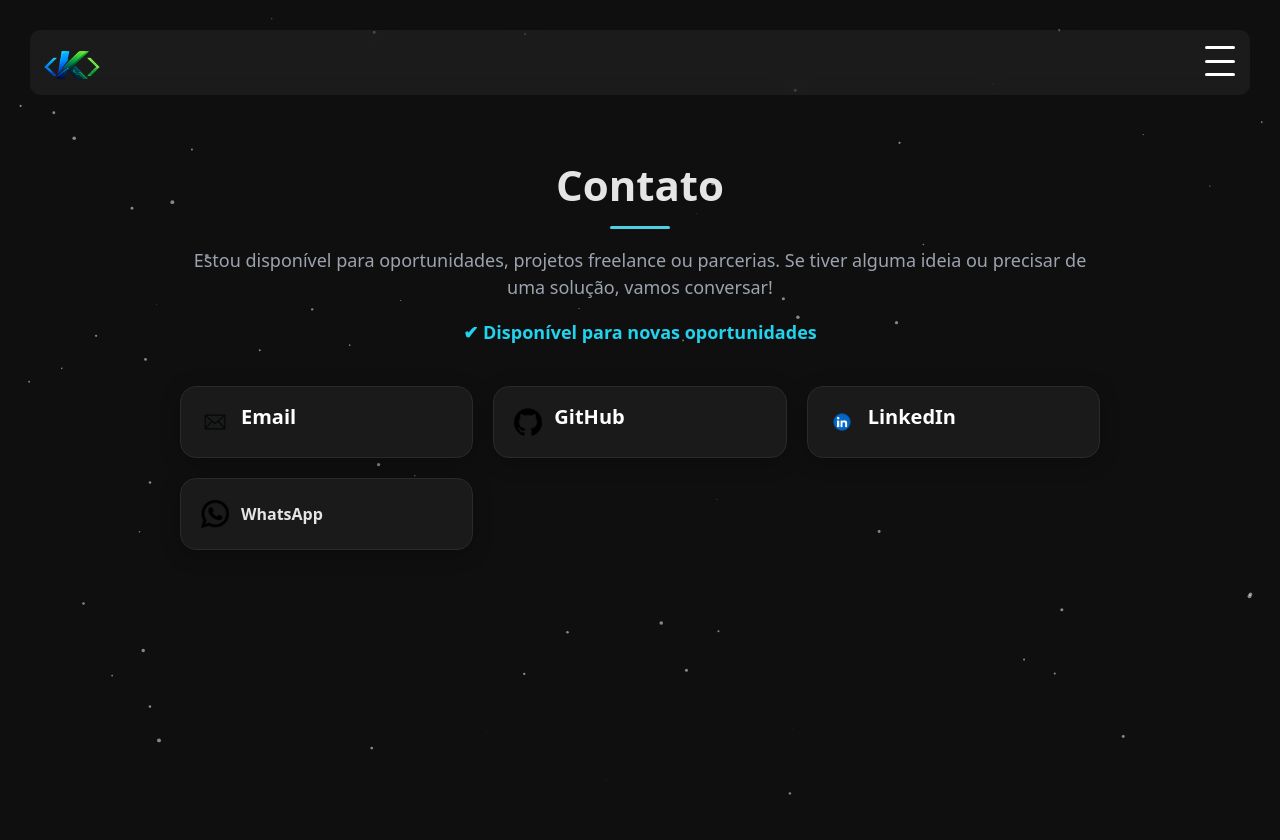
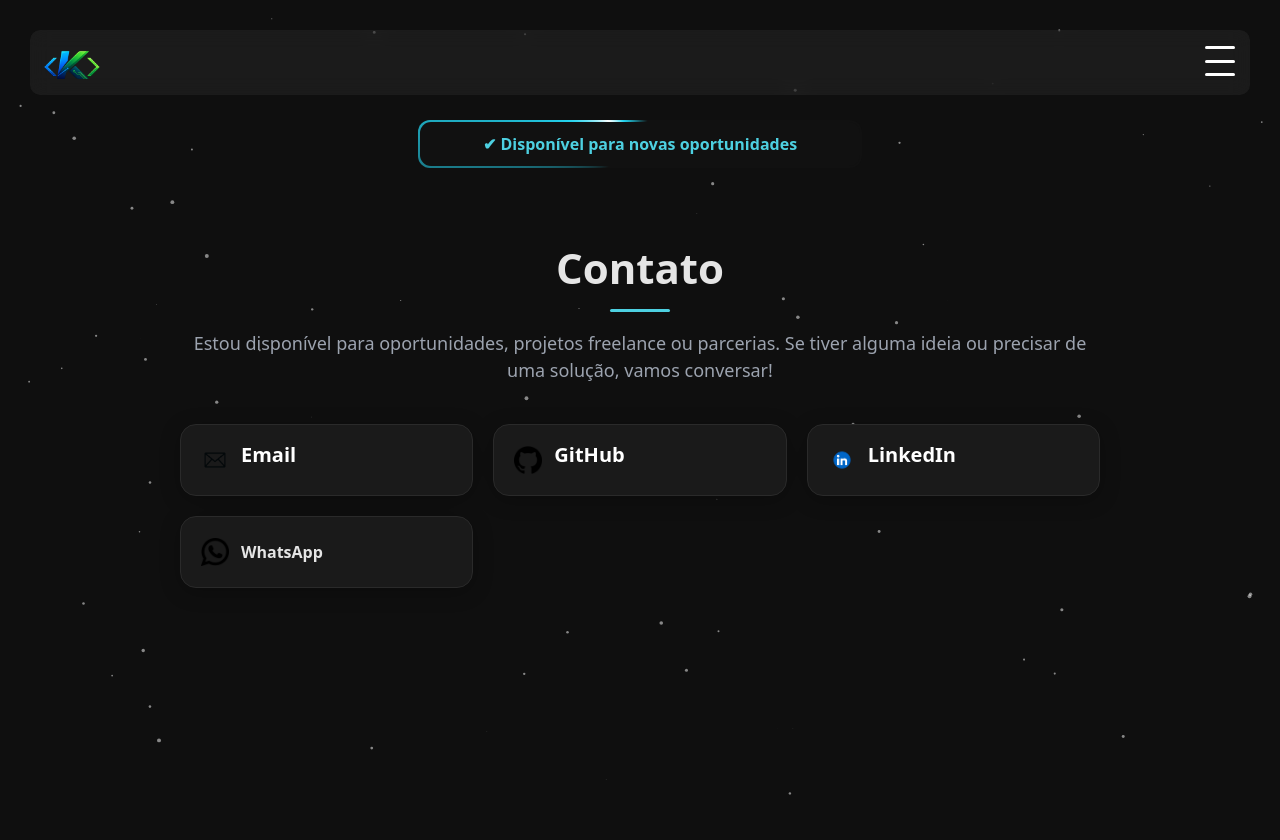
Before and after one commit to KevenLucas025/ProjetoSite, a Django app: page /contato/ in a window 1280 px wide. Shown: the top 840 px of the page. Run offline with Django 5.2, Linux system fonts and the light colour scheme; parts of the project's set-up code (start-up, migrations or seed data) failed here and were passed over.

Commit message:
nova funcionalidade

```diff
--- a/templates/base.html
+++ b/templates/base.html
@@ -14,6 +14,8 @@
   content="Keven Lucas é Desenvolvedor Python em Campinas. Portfólio com projetos em Django, automações, sistemas desktop e soluções web.">
 
   <title>Keven Lucas | Python Developer | Portfólio Django Campinas</title>
+
+
 
   <link rel="icon" type="image/png" href="{% static 'imagem_navegador/logo_site.png' %}">
 
@@ -89,6 +91,66 @@
     right: 130px;
 
     animation: flutuar 3s ease-in-out infinite;
+  }
+  .status-open {
+    position: relative;
+    background: #111;
+    color: #4dd0e1;
+    font-weight: bold;
+    text-align: center;
+    padding: 12px;
+    border-radius: 12px;
+    max-width: 420px;
+    margin: 25px auto 10px auto;
+    overflow: hidden; /* Corta o que sobrar do brilho girando */
+    z-index: 1;
+  }
+
+  /* O "BRILHO" QUE GIRA */
+  .status-open::before {
+    content: "";
+    position: absolute;
+    /* O segredo: o brilho precisa ser maior que o card para cobrir as pontas ao girar */
+    width: 800px;
+    height: 800px;
+
+    top: 50%;
+    left: 50%;
+    transform: translate(-50%, -50%);
+
+    /* Gradiente cônico que cria o rastro de luz */
+    background: conic-gradient(
+      from 0deg,
+      transparent 0%,
+      #22d3ee 15%,
+      #ffffff 20%,
+      #22d3ee 25%,
+      transparent 40%
+    );
+
+    animation: girarBorda 4s linear infinite;
+    z-index: -2;
+  }
+
+  /* FUNDO INTERNO (Cobre o centro para deixar só a borda) */
+  .status-open::after {
+    content: "";
+    position: absolute;
+    inset: 2px; /* Largura da borda (ajuste aqui se quiser mais grossa) */
+    background: #111;
+    border-radius: 11px;
+    z-index: -1;
+  }
+
+  /* ANIMAÇÃO DE ROTAÇÃO */
+  @keyframes girarBorda {
+    /* Mantemos o translate(-50%, -50%) para ele não sair do centro enquanto gira */
+    from {
+      transform: translate(-50%, -50%) rotate(0deg);
+    }
+    to {
+      transform: translate(-50%, -50%) rotate(360deg);
+    }
   }
 
   /* FUNDO OCUPANDO A TELA TODA */
@@ -1274,12 +1336,18 @@
       position: relative;
       top: 50px;
     }
+    .status-open{
+    position: relative;
+    top: 80px;
+    right: 0px;
+  }
   }
 
   </style>
 </head>
 
 <body>
+
 <canvas id="particulas"></canvas>
 <div class="nav-bg">
   <nav>
@@ -1310,6 +1378,11 @@
       <a href="#" id="btnSugestaoMobile">Sugestões</a>
     </div>
   </nav>
+
+
+</div>
+<div class="status-open">
+  ✔ Disponível para novas oportunidades
 </div>
 
 <div class="container">
--- a/templates/contato.html
+++ b/templates/contato.html
@@ -9,9 +9,7 @@
       Estou disponível para oportunidades, projetos freelance ou parcerias.
       Se tiver alguma ideia ou precisar de uma solução, vamos conversar!
     </p>
-    <p style="color:#22d3ee; font-weight: bold;">
-      ✔ Disponível para novas oportunidades
-    </p>
+
   </div>
 
   <div class="contato-grid">
```
